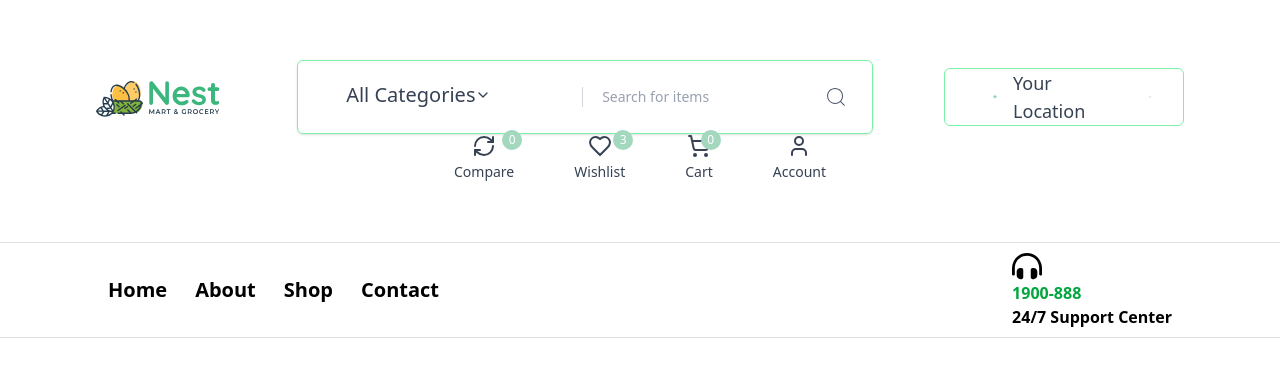
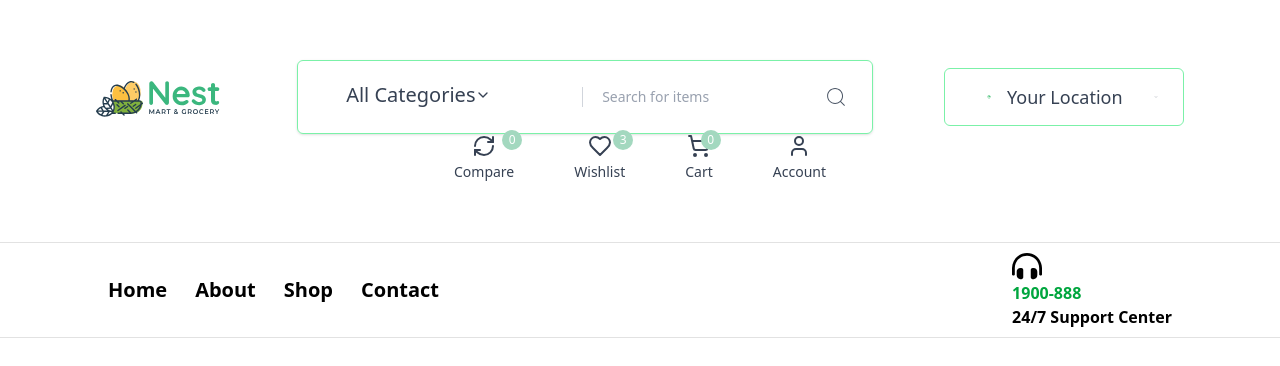
Before and after one commit to Nawal-Mohamed/Final-Project, a React (Vite) app: page / in a window 1280 px wide. Shown: the top 366 px of the page. Built offline with nearby package versions, Linux system fonts and the light colour scheme.

Commit message:
edit on menulist

```diff
--- a/src/Common component/Navbar.jsx
+++ b/src/Common component/Navbar.jsx
@@ -260,7 +260,7 @@ export default function Navbar() {
               setOpenLocation((prev) => !prev);
               setOpenCategory(false);
             }}
-            className="flex gap-1 items-center justify-around px-6 py-2 border border-green-300 rounded-md cursor-pointer text-lg text-gray-700 bg-white w-full"
+            className="flex gap-1 items-center justify-around px-4 py-2 border border-green-300 rounded-md cursor-pointer text-lg text-gray-700 bg-white w-full"
           >
             <div className="flex items-center space-x-2 p-4 h-10">
               <MapPin size={20} className="text-green-600 p-2" />
```
